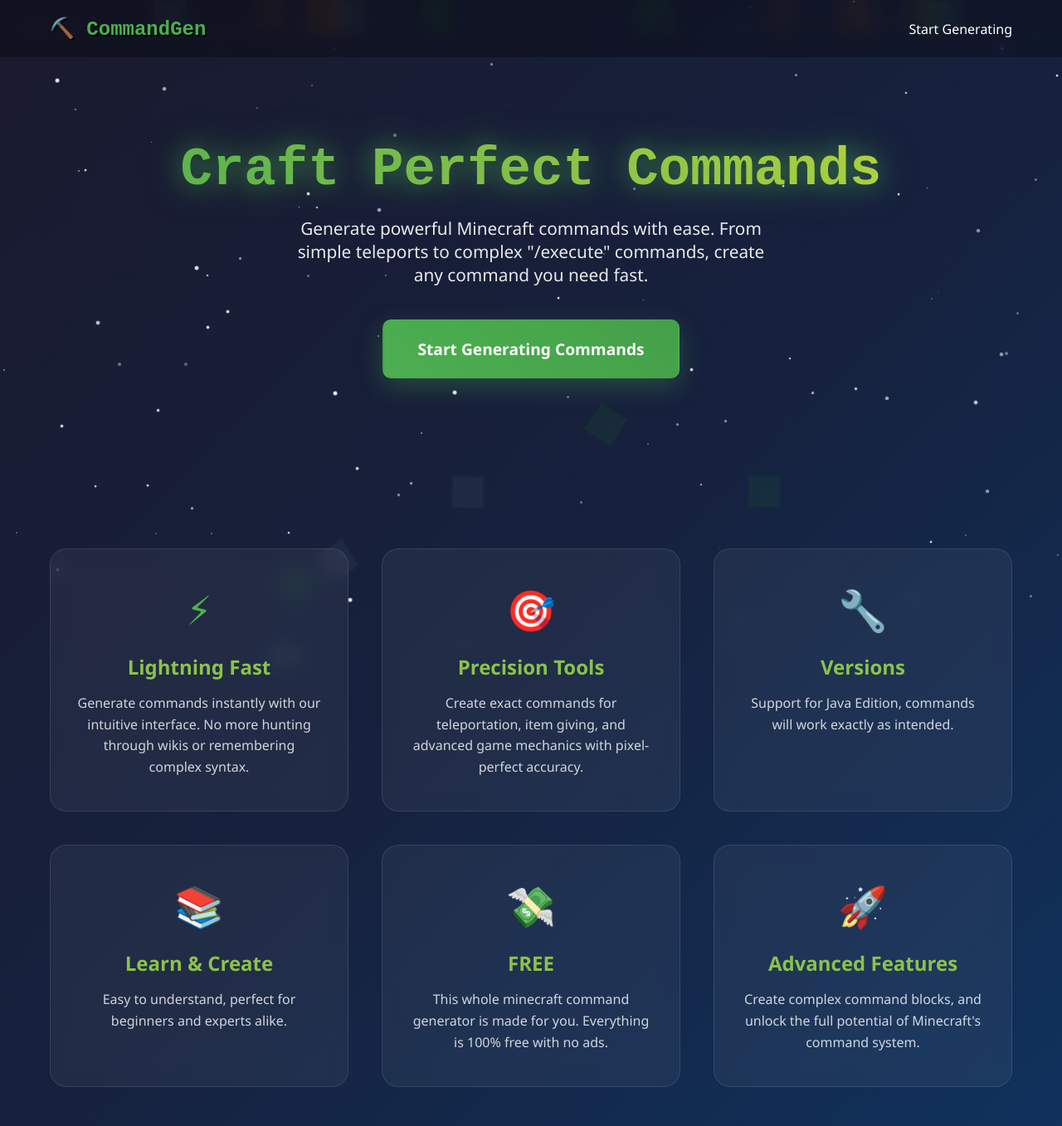
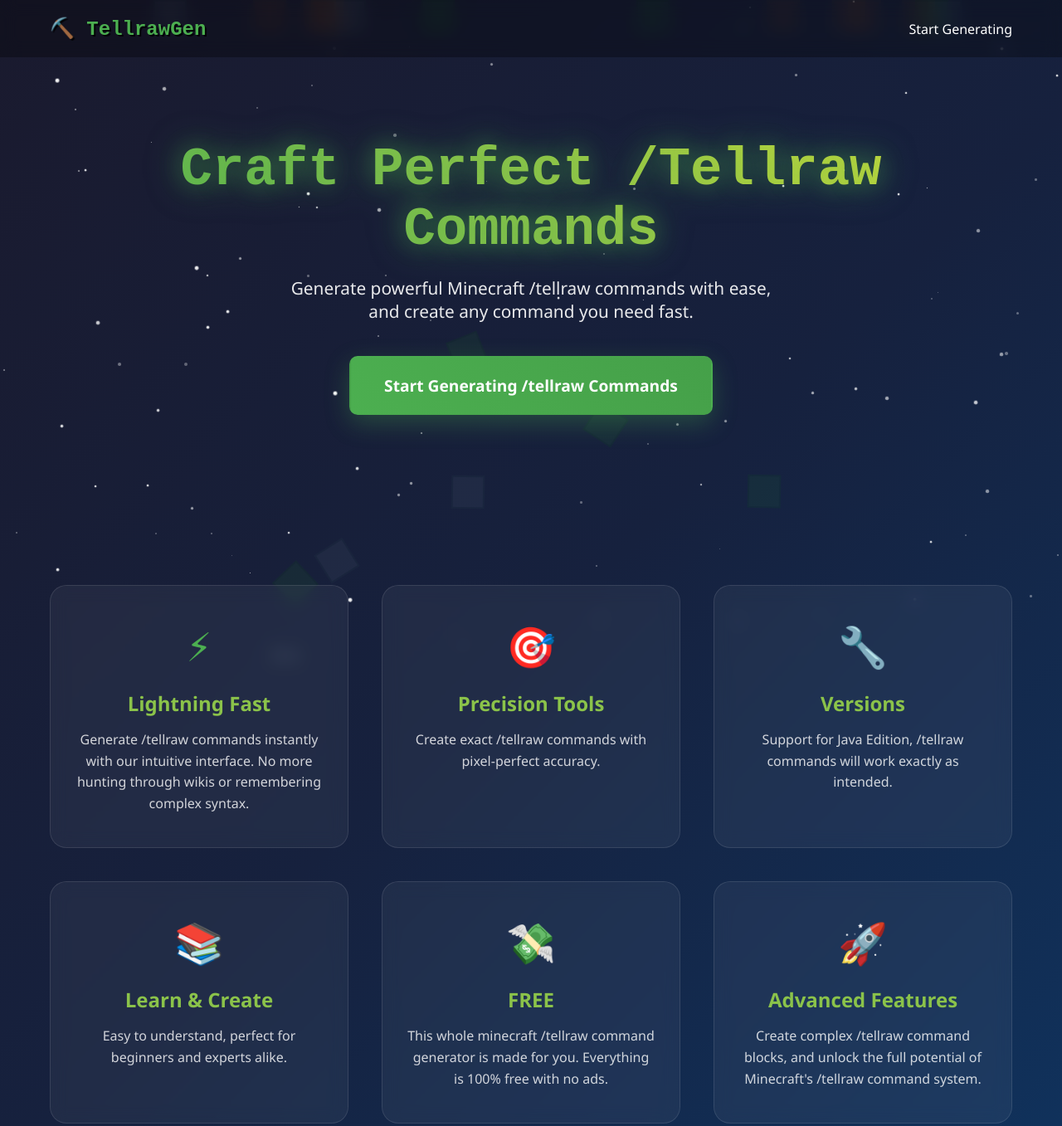
Before and after one commit to Coleenparkydev/commandGen, a plain HTML site: page index.html in a window 1280 px wide. Shown: the top 1357 px of the page at 83% size. Drawn offline with Linux system fonts and the light colour scheme.

Commit message:
Updated to /tellraw gen

```diff
--- a/index.html
+++ b/index.html
@@ -3,7 +3,7 @@
 <head>
     <meta charset="UTF-8">
     <meta name="viewport" content="width=device-width, initial-scale=1.0">
-    <title>CommandGen - Minecraft Command Generator</title>
+    <title>TellrawGen - Minecraft Tellraw Generator</title>
     <style>
         * {
             margin: 0;
@@ -320,7 +320,7 @@
 
     <header>
         <nav>
-            <div class="logo minecraft-font">⛏️ CommandGen</div>
+            <div class="logo minecraft-font">⛏️ TellrawGen</div>
             <ul class="nav-links">
                 <li><a href="generator.html">Start Generating</a></li>
             </ul>
@@ -329,26 +329,26 @@
 
     <main>
         <section class="hero">
-            <h1 class="minecraft-font">Craft Perfect Commands</h1>
-            <p>Generate powerful Minecraft commands with ease. From simple teleports to complex "/execute" commands, create any command you need fast.</p>
-            <a href="generator.html" class="cta-button">Start Generating Commands</a>
+            <h1 class="minecraft-font">Craft Perfect /Tellraw Commands</h1>
+            <p>Generate powerful Minecraft /tellraw commands with ease, and create any command you need fast.</p>
+            <a href="generator.html" class="cta-button">Start Generating /tellraw Commands</a>
         </section>
 
         <section class="features">
             <div class="feature-card">
                 <span class="feature-icon">⚡</span>
                 <h3>Lightning Fast</h3>
-                <p>Generate commands instantly with our intuitive interface. No more hunting through wikis or remembering complex syntax.</p>
+                <p>Generate /tellraw commands instantly with our intuitive interface. No more hunting through wikis or remembering complex syntax.</p>
             </div>
             <div class="feature-card">
                 <span class="feature-icon">🎯</span>
                 <h3>Precision Tools</h3>
-                <p>Create exact commands for teleportation, item giving, and advanced game mechanics with pixel-perfect accuracy.</p>
+                <p>Create exact /tellraw commands with pixel-perfect accuracy.</p>
             </div>
             <div class="feature-card">
                 <span class="feature-icon">🔧</span>
                 <h3>Versions</h3>
-                <p>Support for Java Edition, commands will work exactly as intended.</p>
+                <p>Support for Java Edition, /tellraw commands will work exactly as intended.</p>
             </div>
             <div class="feature-card">
                 <span class="feature-icon">📚</span>
@@ -358,12 +358,12 @@
             <div class="feature-card">
                 <span class="feature-icon">💸</span>
                 <h3>FREE</h3>
-                <p>This whole minecraft command generator is made for you. Everything is 100% free with no ads.</p>
+                <p>This whole minecraft /tellraw command generator is made for you. Everything is 100% free with no ads.</p>
             </div>
             <div class="feature-card">
                 <span class="feature-icon">🚀</span>
                 <h3>Advanced Features</h3>
-                <p>Create complex command blocks, and unlock the full potential of Minecraft's command system.</p>
+                <p>Create complex /tellraw command blocks, and unlock the full potential of Minecraft's /tellraw command system.</p>
             </div>
         </section>
     </main>
```
